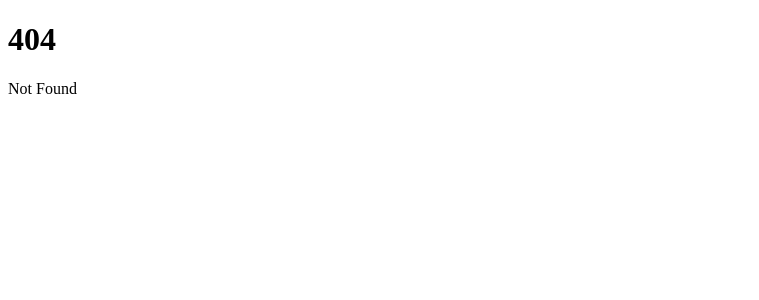
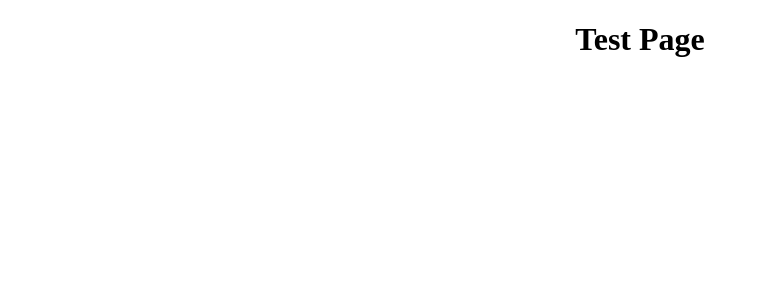
Before and after one commit to adekkgh/adekkdev-front, a SvelteKit app: page /test-page in a window 1280 px wide. Before the commit this address had no page. Shown: the top 300 px of the page, without its empty margins (0-759 px from the left). Built offline with nearby package versions, Linux system fonts and the light colour scheme.

Commit message:
test/adding new page

```diff
--- /dev/null
+++ b/src/routes/test-page/+page.svelte
@@ -0,0 +1,5 @@
+<script lang="ts">
+
+</script>
+
+<h1 style="text-align: center">Test Page</h1>
```
